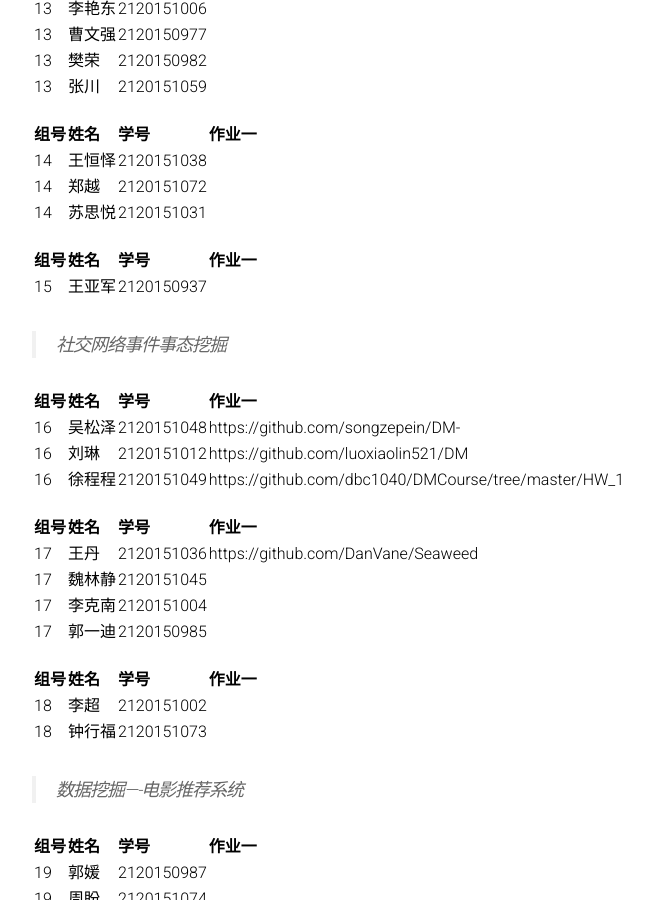
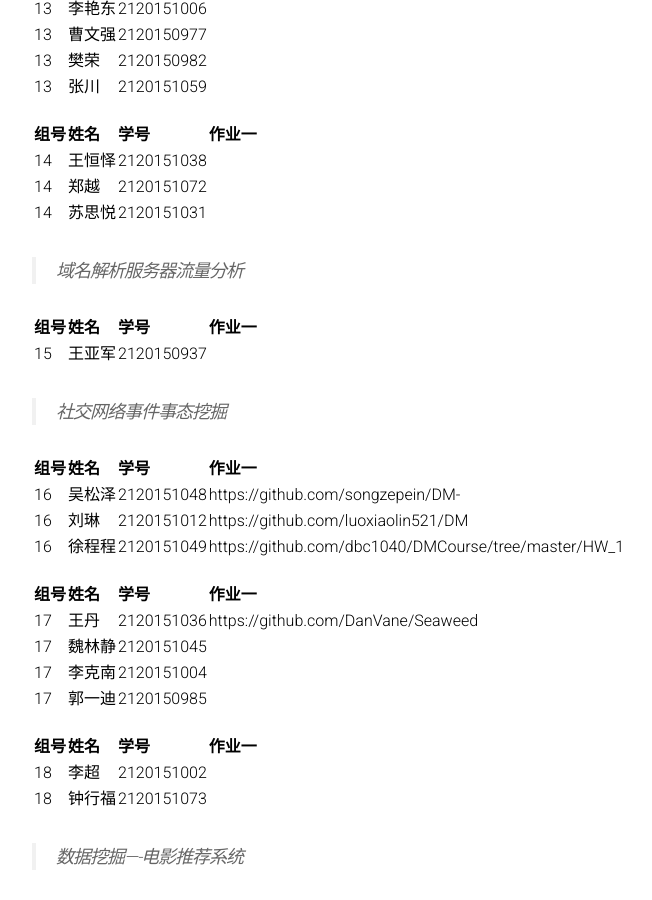
Before and after one commit to BITDM/bitdm.github.io, a Jekyll site: the page built from 2016/groups.md, in a window 1280 px wide and 900 px high, scrolled down 2474 px. Shown: the whole window, without its empty margins (208-860 px from the left). Built offline with Jekyll 4.4.1, drawn with Linux system fonts in a browser that asks for light colours.

Commit message:
Update groups.md

```diff
--- a/2016/groups.md
+++ b/2016/groups.md
@@ -114,6 +114,8 @@ permalink: /2016/groups/
 |14|郑越|2120151072|
 |14|苏思悦|2120151031|
 
+> 域名解析服务器流量分析
+
 |组号|姓名|学号|作业一|
 |:-------------|:-------------|:-----|:-----|
 |15|王亚军|2120150937|
```
